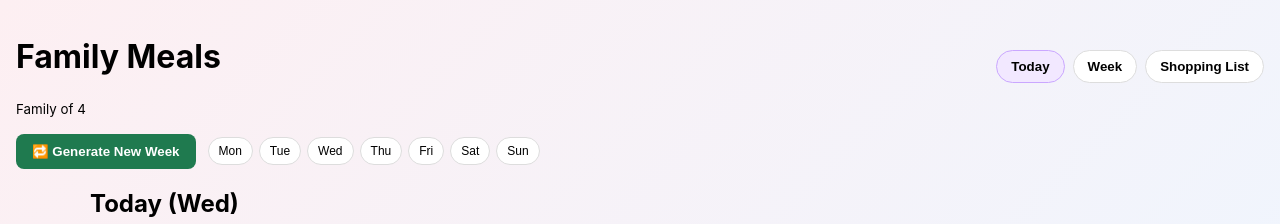
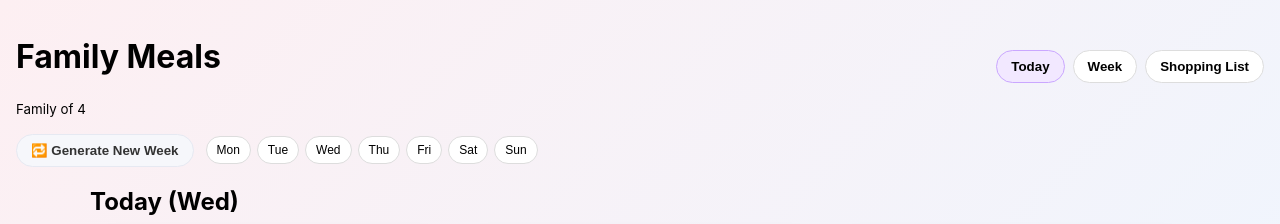
Before and after one commit to Tamilore27/OkubanjoFamilyMeals, a plain HTML site: page index.html in a window 1280 px wide. Shown: the top 224 px of the page. Drawn offline with Linux system fonts and the light colour scheme.

Commit message:
Update styles.css

```diff
--- a/styles.css
+++ b/styles.css
@@ -71,15 +71,23 @@ body {
   margin-bottom: 16px;
 }
 
+/* Replace the green primary button style */
 .primary-btn {
-  padding: 10px 16px;
-  background: #1f7a4f;
-  color: white;
-  border: none;
-  border-radius: 8px;
+  background: #f6f7fb;
+  border: 1px solid #e6e9f2;
+  border-radius: 999px;          /* match day pills */
+  padding: 8px 14px;
   font-weight: 600;
+  color: #333;
   cursor: pointer;
+  box-shadow: none;
 }
+
+.primary-btn:hover {
+  background: #eef2ff;
+  border-color: #c9d7ff;
+}
+
 
 .week-days {
   display: flex;
```
